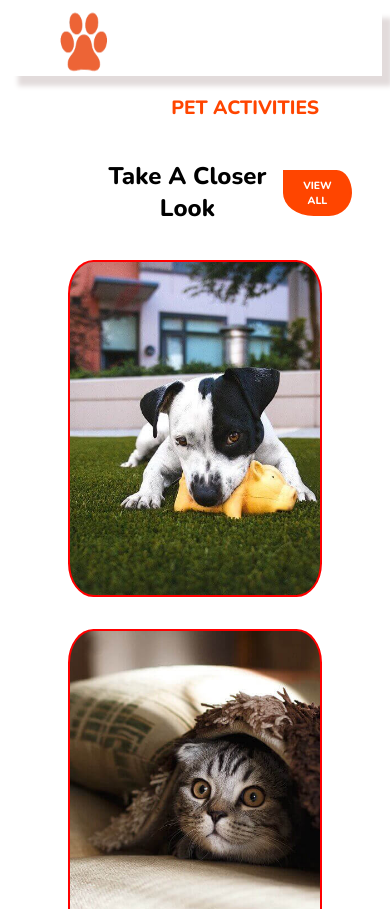
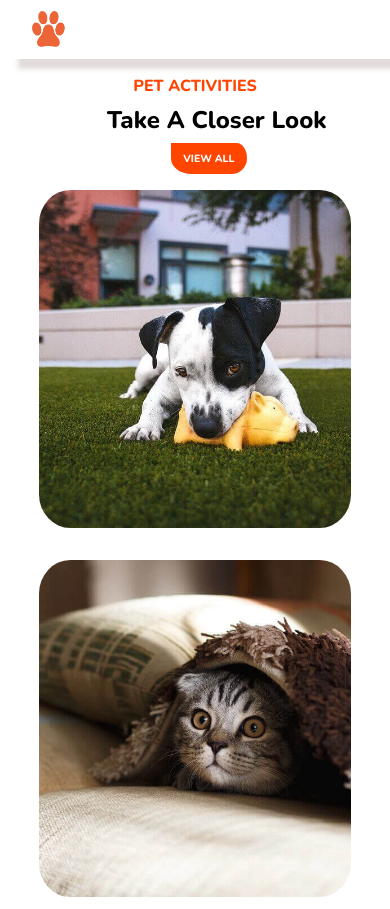
Before and after one commit to AlbertoArochal/202210-W2-puppies, a website: page index.html in a window 390 px wide. Shown: the top 909 px of the page. Drawn offline with nearby package versions, Linux system fonts and the light colour scheme.

Commit message:
more changes to media query

```diff
--- a/styles/styles.css
+++ b/styles/styles.css
@@ -264,25 +264,52 @@ section>div>span {
 
 
     .image1__container * {
-        border: 2px red solid;
-        max-width: 65vw;
+        max-width: 80vw;
         max-height: 40vh;
     }
 
+
     .sections__container {
         display: none;
+
     }
 
     header {
-        height: 8vh;
+        height: 6vh;
+        width: 100vw;
+        margin-left: 0;
     }
 
     header img {
-        width: 13vw;
-        margin-left: 13vw;
+        width: 9vw;
+        height: 5vh;
+        margin-left: 6vw;
     }
 
     span {
         font-size: 0.5em;
+        text-align: center;
+        width: 100vw;
+        margin: auto;
+
+    }
+
+    span button {
+        display: block;
+        margin-top: 0;
+        position: relative;
+        left: 43%;
+    }
+
+    span h1 {
+        display: block;
+        position: absolute;
+        top: 10%;
+    }
+
+    section>div>p {
+        margin: 1em auto;
+        text-align: center;
+        font-size: 1em;
     }
 }
```
